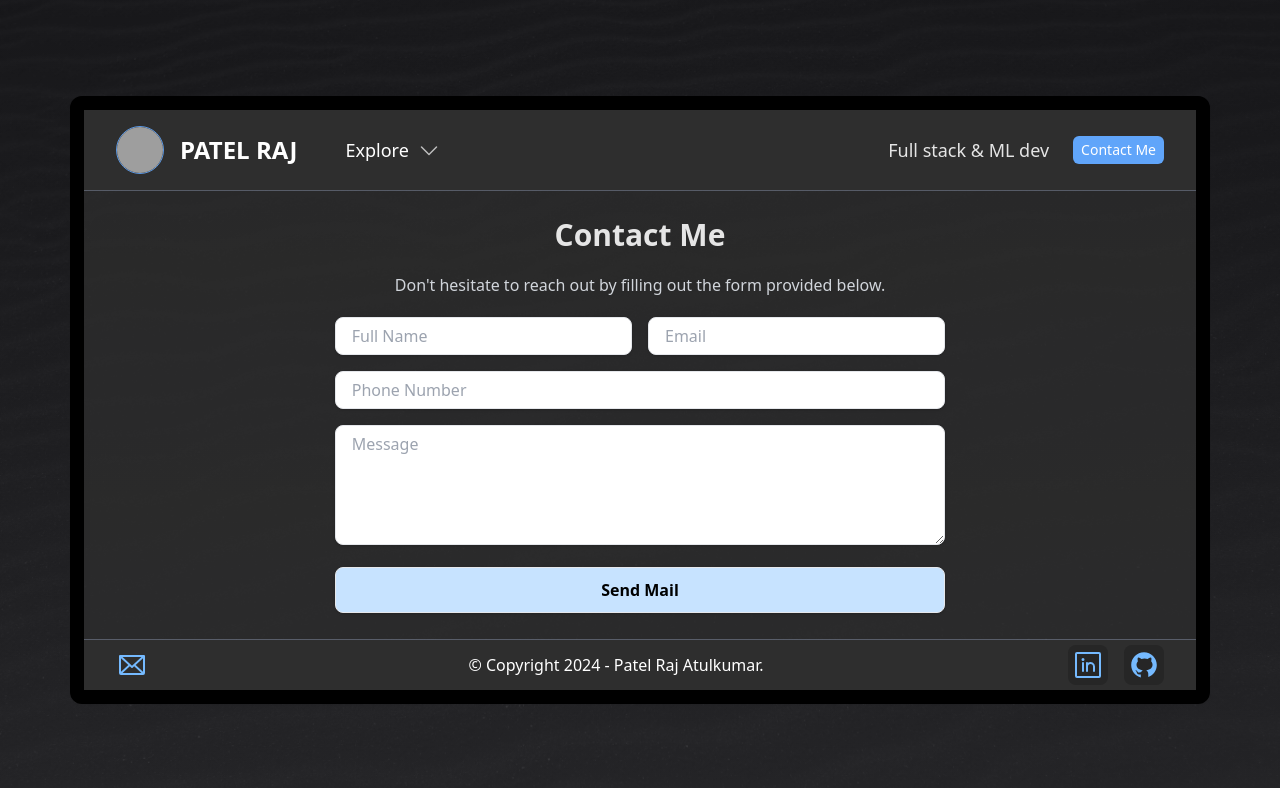
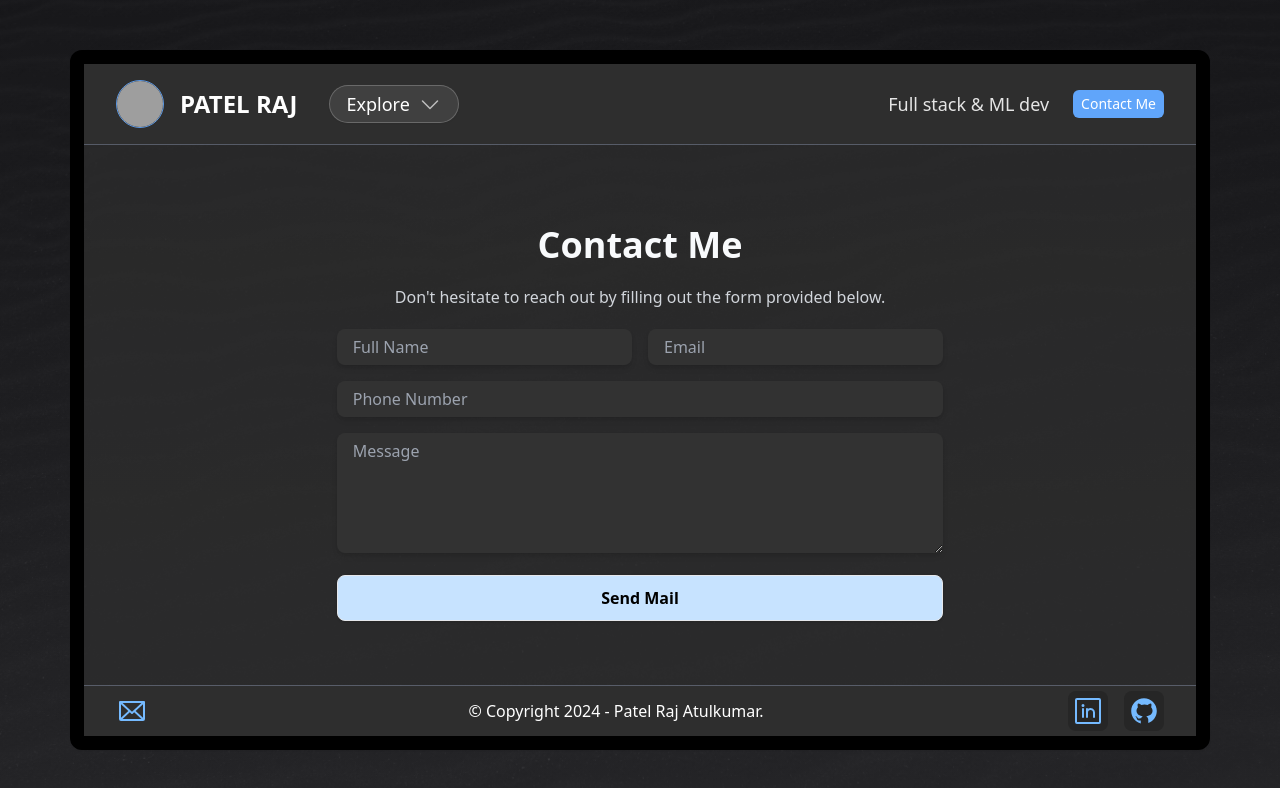
Before and after one commit to rajpatel923/Portfolio_final, a React (Vite) app in the folder Client/: page /contact in a window 1280 px wide. Shown: the top 788 px of the page. Built offline with nearby package versions, Linux system fonts and the light colour scheme; grey boxes are pictures that could not be loaded.

Commit message:
detail section sidebar and minor fixes

```diff
--- a/Client/src/components/contact.tsx
+++ b/Client/src/components/contact.tsx
@@ -27,22 +27,23 @@ const Contact = () => {
     reset()
   }
   return (
-    <div className=' flex gap-5 flex-col w-full items-center justify-center lg:my-0 bg-detailSectionBgNav/75'>
-      <h1 className='font-extrabold text-3xl text-neutral-200 mx-4'>Contact Me</h1>
+    <div className='bg-detailSectionBgNav/75 h-fit lg:h-full lg:w-full' >
+      <div className=' flex gap-5 flex-col w-full items-center lg:my-20  my-36 '>
+        <h1 className='font-extrabold text-4xl text-slate-50 mx-4 '>Contact Me</h1>
         <p className='text-gray-300 font-m text-center mx-4'>Don't hesitate to reach out by filling out the form provided below.</p>
 
-      <form onSubmit={handleSubmit(onSubmit)} className='mx-4'>
+        <form onSubmit={handleSubmit(onSubmit)} className='mx-8'>
           <div className='flex w-full flex-col md:flex-row gap-4 mb-4'>
 
-          <input type="text" placeholder='Full Name' className={`${inputStyle} md:w-1/2 appearance-none ${errors.fullName && " border-red-700 border-[3px]"}`} {...register("fullName", {
+            <input type="text" placeholder='Full Name' className={`${inputStyle} md:w-1/2 focus:border-[1px] border-[0px] shadow-md font-[400] bg-[#323232] ${errors.fullName && " border-red-700 border-[3px]"}`} {...register("fullName", {
               required: "Full name is required"
             })} />
 
-          <input type='email' placeholder='Email' className={`${inputStyle} md:w-1/2 ${errors.email && " border-red-700 border-[3px]"}`} {...register("email", {
+            <input type='email' placeholder='Email' className={`${inputStyle} md:w-1/2 border-[0px] shadow-md font-[400] bg-[#323232] focus:border-[1px] ${errors.email && " border-red-700 border-[3px]"}`} {...register("email", {
               required: "Email is required"
             })}/>
           </div>
-        <input type='number' placeholder='Phone Number' className={`${inputStyle} w-full mb-4 ${errors.phoneNumber && " border-red-700 border-[3px]"}`} {...register("phoneNumber", {
+          <input type='number' placeholder='Phone Number' className={`${inputStyle} w-full mb-4 border-[0px] shadow-md font-[400] bg-[#323232] focus:border-[1px] ${errors.phoneNumber && " border-red-700 border-[3px]"}`} {...register("phoneNumber", {
             required: "Phone number is required", minLength:{
               value: 10,
               message: "A 10 digit phone number is valid"
@@ -51,12 +52,13 @@ const Contact = () => {
               message:"A 10 digit phone number is valid"
             }
           })}/>
-        <textarea  placeholder='Message' className={`${inputStyle} w-full h-[120px] mb-4 ${errors.message && " border-red-700 border-[3px]"} `} {...register("message", {
+          <textarea  placeholder='Message' className={`${inputStyle} w-full h-[120px] mb-4 border-[0px] shadow-md font-[400] bg-[#323232] focus:border-[1px]  ${errors.message && " border-red-700 border-[3px]"} `} {...register("message", {
             required: "Type something to for!!"
           })} />
-        <button type='submit' disabled={isSubmitting} className={`${inputStyle} bg-secondary_tx_color text-black w-full py-3 px-4 font-bold`}>Send Mail</button>
+          <button type='submit' disabled={isSubmitting} className={`${inputStyle} bg-secondary_tx_color text-black w-full py-3 px-4 font-bold `}>Send Mail</button>
         </form>
 
+      </div>
     </div>
 
   )
--- a/Client/src/components/navBar.tsx
+++ b/Client/src/components/navBar.tsx
@@ -29,7 +29,7 @@ function NavBar() {
                     </Link>
                     <div className='relative'> {/*Explore things drop down menu*/}
                         <div className=''>
-                            <button className={` flex items-center justify-between gap-2 hover:bg-gray-500/30 hover:text-white px-4 py-2 rounded-md text-sm  ${exploreSectionVisible? 'text-white bg-gray-500/30 ': ''}`} onClick={onExploreButtonClickHandler}>
+                            <button className={` flex items-center justify-between gap-2 bg-neutral-700 border-[0.1px] border-neutral-500/80 shadow-sm hover:bg-gray-500/30 hover:text-white px-4 py-1 rounded-full text-sm  ${exploreSectionVisible? 'text-white bg-gray-500/30 ': ''}`} onClick={onExploreButtonClickHandler}>
                                 <p className=' text-sm lg:text-lg'>Explore</p>
                                 {/* <IoIosArrowDown className='text-sm'/> */}
                                 <img src={downwardArrow} alt='downWardArrow' className=' h-6 w-6 font-bold'/>
--- /dev/null
+++ b/Client/src/components/skillDetails/DetailLayoutSidebar.tsx
@@ -0,0 +1,75 @@
+import { GrHomeRounded } from "react-icons/gr";
+import { Link } from "react-router-dom";
+import folderSvg from "../../assets/projects.svg"
+import aboutSvg from "../../assets/about.svg"
+import mailSvg from "../../assets/mail.svg"
+
+
+function DetailLayoutSidebar() {
+  return (
+    <>
+        <div className='flex flex-col  gap-6 mt-4 font-medium text-slate-300'>
+            <div className="flex flex-row gap-4 px-4">
+                <Link to={"/"}>
+                    <div className="flex items-center justify-center border-[0px] p-1 rounded-full w-5 h-5 bg-[#e15b5b]">
+                        <GrHomeRounded />
+                    </div>
+                </Link>
+                <div className="border p-1 rounded-full w-5 h-5 bg-[#bababa] hover:cursor-pointer" />
+                <div className="border p-1 rounded-full w-5 h-5 bg-[#bababa] hover:cursor-pointer"/>
+            </div>
+
+            <div className="flex flex-col gap-2 w-full">
+                <h5 className="font-light text-grayish_black px-4">Folder</h5>
+                <ul>
+                    <li className=" hover:bg-gray-600">
+                        <Link to="/projects"  className='flex py-2 text-sm px-4'>
+                                        <img src={folderSvg} about='folderSvfg' className='w-5 h-5'/>
+                                       <span className='pl-4 text-sm'>Projects</span>
+                        </Link>
+                    </li>
+                    <li className=" hover:bg-gray-600">
+                        <Link to="/articles"  className='flex py-2 text-sm px-4'>
+                                        <img src={folderSvg} about='folderSvfg' className='w-5 h-5'/>
+                                        <span className='pl-4 text-sm'>Articles</span>
+                        </Link>
+                    </li>
+                    <li className=" hover:bg-gray-600">
+                        <Link to="/skills"  className='flex  py-2 text-sm px-4'>
+                                        <img src={folderSvg} about='folderSvfg' className='w-5 h-5'/>
+                                        <span className='pl-4 text-sm'>Skills</span>
+                        </Link>
+                    </li>
+                </ul>
+            </div>
+
+            <div className="flex flex-col gap-2 w-full">
+                <h5 className='font-light text-grayish_black px-4'>Files</h5>
+                <ul >
+                    <li className=" hover:bg-gray-600">
+                        <Link to="/aboutme" className=' flex px-4 py-2 text-sm hover:bg-gray-600'>
+                                        <img src={aboutSvg} alt='aboutsvg' className='w-5 h-5'/>
+                                        <span className='pl-4 text-sm'>About</span>
+                        </Link>
+                    </li>
+                </ul>
+            </div>
+
+            <div className="flex flex-col gap-2 w-full">
+                <h5 className='font-light text-grayish_black px-4'>Contact</h5>
+                <ul>
+                    <li className=" hover:bg-gray-600">
+                        <Link to="/contact"  className='flex px-4 py-2 text-sm  hover:bg-gray-600'>
+                                        <img src={mailSvg} alt='mailSvg' className='w-5 h-5'/>
+                                        <span className='pl-4 text-sm'>Contact</span>
+                        </Link>
+                    </li>
+                </ul>
+            </div>
+
+        </div>
+    </>
+  )
+}
+
+export default DetailLayoutSidebar
--- a/Client/src/layouts/DetailLayout.tsx
+++ b/Client/src/layouts/DetailLayout.tsx
@@ -1,4 +1,5 @@
 import { Outlet } from "react-router-dom"
+import DetailLayoutSidebar from "../components/skillDetails/DetailLayoutSidebar"
 
 
 
@@ -9,7 +10,9 @@ const DetailLayout = () => {
       <div className=" lg:mt-0 lg:grid grid- grid-cols-8 w-full bg-detailSectionBgNav ">
         {/* divding the page into 8 colms and giving the first col to the first div for the navigation and second give for displaying the content */}
         {/* @first_div */}
-        <div className="lg:block hidden border-r-[1px] border-gray-500/75">Someting1</div>
+        <div className="lg:block hidden border-r-[1px] border-gray-500/75">
+          <DetailLayoutSidebar/>
+        </div>
 
         {/* @second_div */}
         {/* expanding the second give to the 7 col, so inshort taking all the available space.  */}
--- a/Client/src/layouts/RootLayout.tsx
+++ b/Client/src/layouts/RootLayout.tsx
@@ -14,23 +14,21 @@ const RootLayout = ({heroSectionHeadingOne, heroSectionHeadingTwo, heroSectionHe
   heroSectionHeadingTwo === "" ? "Patel Raj AtulKumar" : heroSectionHeadingTwo;
   heroSectionHeadingThree === "" ? "Full stack Developer And Machine Learning Engineer": heroSectionHeadingThree;
   return (
-    <div>
-      <div className='flex lg:items-center justify-center w-full h-screen z-2 '>
-        <div className='flex flex-col w-full lg:min-h-[76%]  lg:border-[14px] border-black border-solid shadow-sm rounded-xl text-white lg:max-w-[1140px] '>
+      <div className=' flex lg:items-center justify-center w-full h-screen z-2 '>
+        <div className=' flex flex-col w-full lg:h-[700px]  lg:border-[14px] border-black border-solid shadow-sm rounded-xl text-white lg:max-w-[1140px] '>
           <header className='z-10 w-full lg:static'>
             <NavBar/>
             <div className='w-full border-t-[0.75px] border-gray-500/75'></div>
           </header>
-          <main className='flex flex-1 overflow-y-hidden'>
+          <main className='flex flex-grow overflow-y-scroll '>
             <Outlet/>
           </main>
-          <footer className='z-10 bottom-0 w-full lg:static'>
+          <footer className='z-10 -bottom-11 w-full lg:static'>
             <div className='  w-full border-t-[0.75px] border-gray-500/75'></div>
             <Footer/>
           </footer>
         </div>
       </div>
-    </div>
   )
 }
 
```
Also changed, not shown: Client/src/components/heroSection.tsx (+14 -17 lines). Lines whose indentation alone changed are shown as unchanged.
